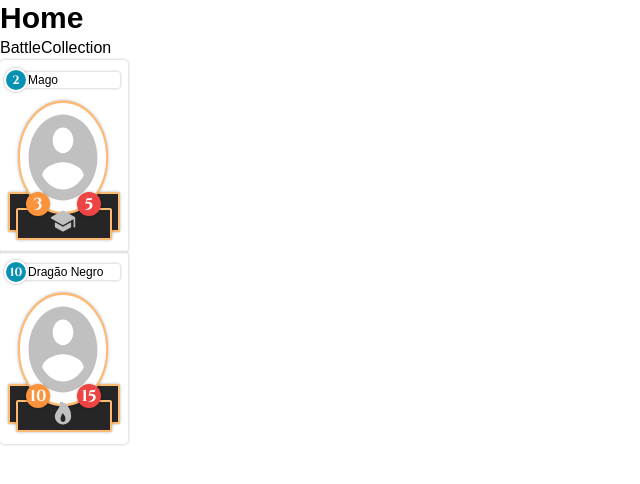
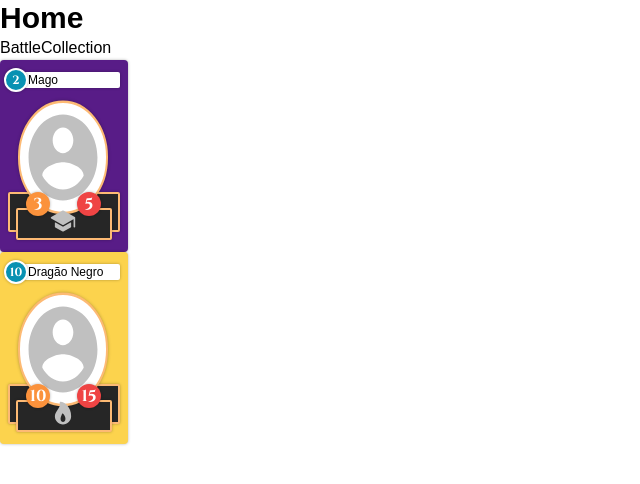
Before and after one commit to felipe-luckemeyer/cartas-jogo-web-next, a Next.js app: page / in a window 1280 px wide. Shown: the top 484 px of the page, without its empty margins (0-640 px from the left). Built offline with nearby package versions, Linux system fonts and the light colour scheme; a web font is replaced by a local one.

Commit message:
Adjust getClanStyle to return the entire bg-color property

```diff
--- a/src/components/HeroCard/HeroCard.tsx
+++ b/src/components/HeroCard/HeroCard.tsx
@@ -15,11 +15,11 @@ export function HeroCard({ data }: CardInterface) {
   function getClanStyle() {
     switch (data.clan) {
       case 'strength':
-        return { icon: Icons.shield, color: 'yellow-900' }
+        return { icon: Icons.shield, bgColor: 'bg-yellow-900' }
       case 'fire':
-        return { icon: Icons.fire, color: 'amber-300' }
+        return { icon: Icons.fire, bgColor: 'bg-amber-300' }
       case 'magic':
-        return { icon: Icons.magic, color: 'purple-900' }
+        return { icon: Icons.magic, bgColor: 'bg-purple-900' }
       default:
         break
     }
@@ -28,7 +28,7 @@ export function HeroCard({ data }: CardInterface) {
 
   return (
     <div
-      className={`h-48 w-32 bg-${clanStyle?.color} p-1 rounded shadow-custom01`}
+      className={`h-48 w-32 ${clanStyle?.bgColor} p-1 rounded shadow-custom01`}
     >
       <div className="h-4 w-24 bg-white rounded-sm flex absolute mt-2 ml-5 pl-1 shadow-custom01">
         <label className="font-serif text-xs">{data.name}</label>
```
